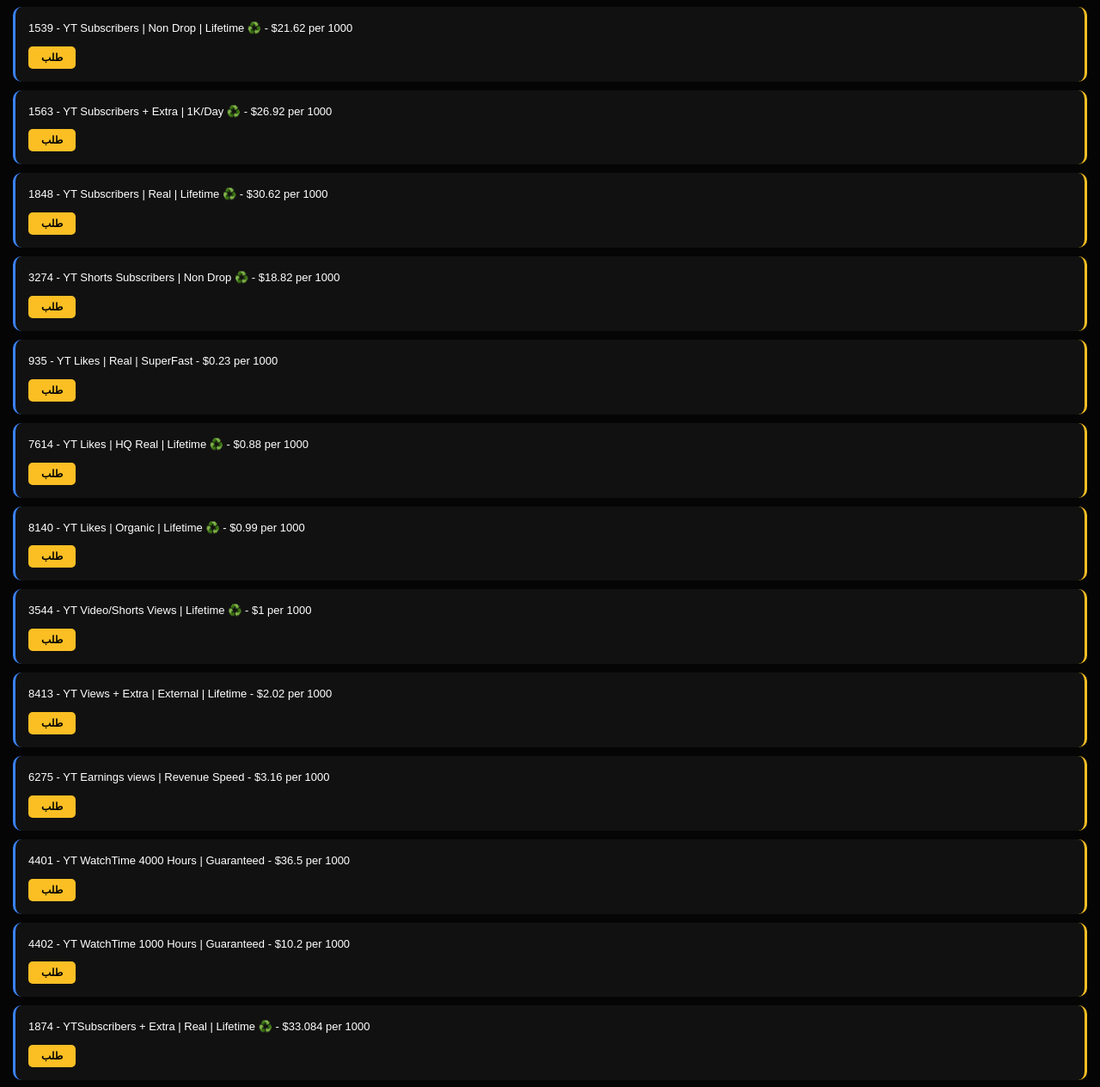
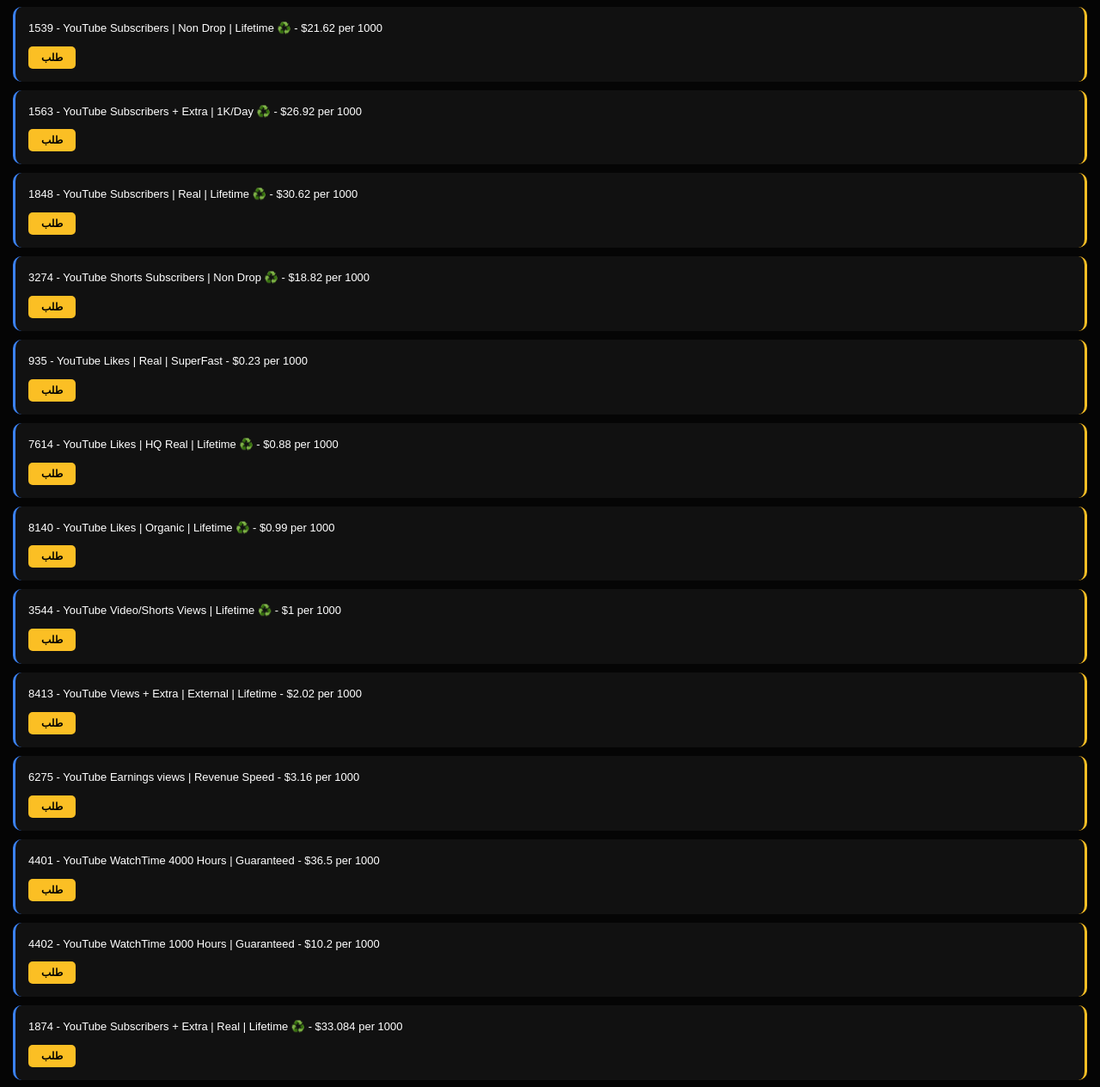
Before and after one commit to karimtreize13/karim-smm-panel, a website: page index.html in a window 1280 px wide. Shown: the part 4186-5450 px from the top of the page at 86% size. Drawn offline with Linux system fonts and the light colour scheme.

Commit message:
Update index.html

```diff
--- a/index.html
+++ b/index.html
@@ -160,19 +160,19 @@
         {id: 5502, cat: "Instagram", n: "Instagram Comments | Arab Mix Profiles 🌍", p: 4.80},
         {id: 5503, cat: "Instagram", n: "Instagram Save + Share | Engagement 🚀", p: 0.22},
         {id: 5504, cat: "Instagram", n: "Instagram Profile Visits | Real Accounts", p: 0.55},
-        {id: 1539, cat: "YouTube", n: "YT Subscribers | Non Drop | Lifetime ♻️", p: 21.62},
-        {id: 1563, cat: "YouTube", n: "YT Subscribers + Extra | 1K/Day ♻️", p: 26.92},
-        {id: 1848, cat: "YouTube", n: "YT Subscribers | Real | Lifetime ♻️", p: 30.62},
-        {id: 3274, cat: "YouTube", n: "YT Shorts Subscribers | Non Drop ♻️", p: 18.82},
-        {id: 935, cat: "YouTube", n: "YT Likes | Real | SuperFast", p: 0.23},
-        {id: 7614, cat: "YouTube", n: "YT Likes | HQ Real | Lifetime ♻️", p: 0.88},
-        {id: 8140, cat: "YouTube", n: "YT Likes | Organic | Lifetime ♻️", p: 0.99},
-        {id: 3544, cat: "YouTube", n: "YT Video/Shorts Views | Lifetime ♻️", p: 1.00},
-        {id: 8413, cat: "YouTube", n: "YT Views + Extra | External | Lifetime", p: 2.02},
-        {id: 6275, cat: "YouTube", n: "YT Earnings views | Revenue Speed", p: 3.16},
-        {id: 4401, cat: "YouTube", n: "YT WatchTime 4000 Hours | Guaranteed", p: 36.50},
-        {id: 4402, cat: "YouTube", n: "YT WatchTime 1000 Hours | Guaranteed", p: 10.20},
-        {id: 1874, cat: "YouTube", n: "YTSubscribers + Extra | Real | Lifetime ♻️", p: 33.084},
+        {id: 1539, cat: "YouTube", n: "YouTube Subscribers | Non Drop | Lifetime ♻️", p: 21.62},
+        {id: 1563, cat: "YouTube", n: "YouTube Subscribers + Extra | 1K/Day ♻️", p: 26.92},
+        {id: 1848, cat: "YouTube", n: "YouTube Subscribers | Real | Lifetime ♻️", p: 30.62},
+        {id: 3274, cat: "YouTube", n: "YouTube Shorts Subscribers | Non Drop ♻️", p: 18.82},
+        {id: 935, cat: "YouTube", n: "YouTube Likes | Real | SuperFast", p: 0.23},
+        {id: 7614, cat: "YouTube", n: "YouTube Likes | HQ Real | Lifetime ♻️", p: 0.88},
+        {id: 8140, cat: "YouTube", n: "YouTube Likes | Organic | Lifetime ♻️", p: 0.99},
+        {id: 3544, cat: "YouTube", n: "YouTube Video/Shorts Views | Lifetime ♻️", p: 1.00},
+        {id: 8413, cat: "YouTube", n: "YouTube Views + Extra | External | Lifetime", p: 2.02},
+        {id: 6275, cat: "YouTube", n: "YouTube Earnings views | Revenue Speed", p: 3.16},
+        {id: 4401, cat: "YouTube", n: "YouTube WatchTime 4000 Hours | Guaranteed", p: 36.50},
+        {id: 4402, cat: "YouTube", n: "YouTube WatchTime 1000 Hours | Guaranteed", p: 10.20},
+        {id: 1874, cat: "YouTube", n: "YouTube Subscribers + Extra | Real | Lifetime ♻️", p: 33.084},
         {id: 3428, cat: "Telegram", n: "Telegram Members | HQ Real | Lifetime ♻️", p: 1.09},
         {id: 7102, cat: "Telegram", n: "Telegram Reactions Positive [👍❤️🔥]", p: 0.90},
         {id: 7103, cat: "Telegram", n: "Telegram Reactions Negative [👎😢🤯]", p: 0.80},
```
